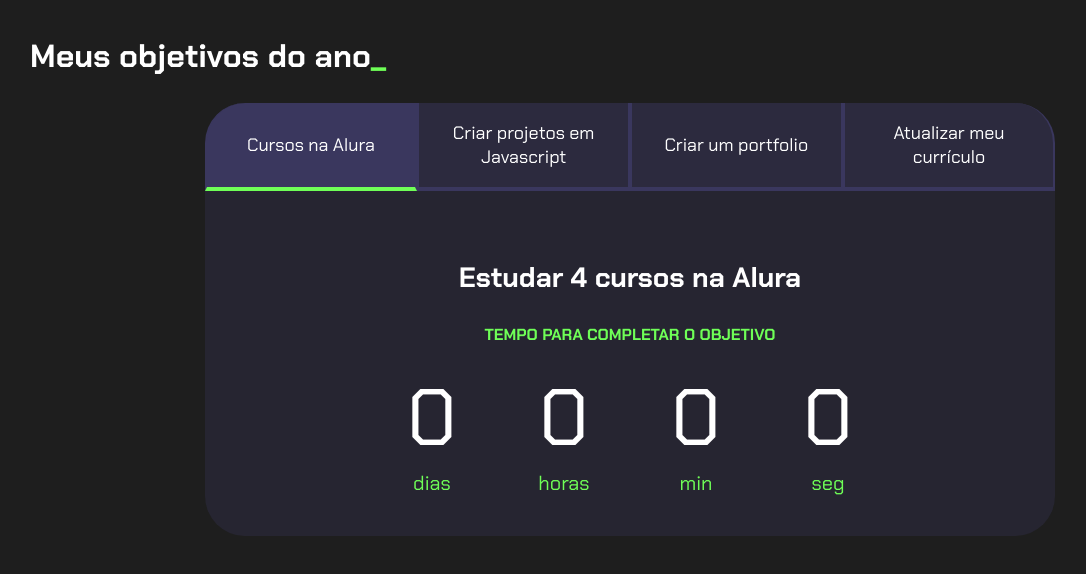
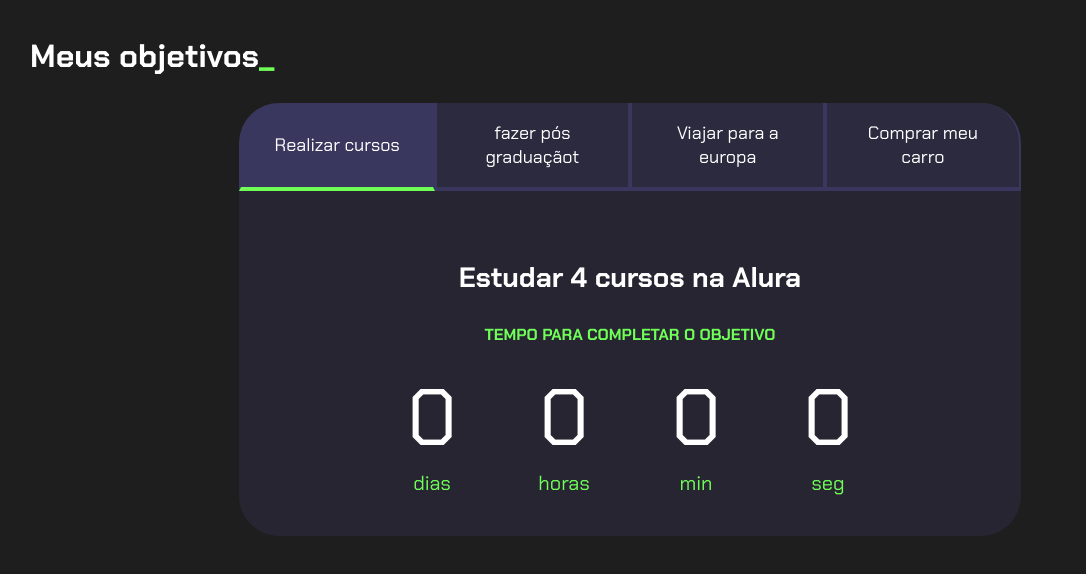
Before and after one commit to bhzow7/bhzow-s_repository, a plain HTML site: page index.html in a window 1280 px wide. Shown: the whole page, without its empty margins (10-1096 px from the left). Drawn offline with Linux system fonts and the light colour scheme.

Commit message:
Index.html

```diff
--- a/index.html
+++ b/index.html
@@ -10,13 +10,13 @@
 
 <body>
     <section class="conteudo-principal">
-        <h2 class="titulo-principal">Meus objetivos do ano<span>_</span></h2>
+        <h2 class="titulo-principal">Meus objetivos<span>_</span></h2>
         <div class="conteudo">
             <div class="botoes">
-                <button class="botao ativo">Cursos na Alura</button>
-                <button class="botao">Criar projetos em Javascript</button>
-                <button class="botao">Criar um portfolio</button>
-                <button class="botao">Atualizar meu currículo</button>
+                <button class="botao ativo">Realizar cursos </button>
+                <button class="botao">fazer pós graduaçãot</button>
+                <button class="botao">Viajar para a europa</button>
+                <button class="botao">Comprar meu carro</button>
             </div>
             <div class="abas-textos">
                 <div class="aba-conteudo ativo">
@@ -42,8 +42,8 @@
                     </div>
                 </div>
                 <div class="aba-conteudo">
-                    <h3 class="aba-conteudo-titulo-principal">Criar 5 projetos em Javascript</h3>
-                    <h4 class="aba-conteudo-titulo-secundario">Tempo para completar o objetivo</h4>
+                    <h3 class="aba-conteudo-titulo-principal">Tempo para concluir</h3>
+                    <h4 class="aba-conteudo-titulo-secundario">Tempo para ter a vida feita</h4>
                     <div class="contador">
                         <div class="contador-digito">
                             <p class="contador-digito-numero" id="dias1"></p>
@@ -64,7 +64,7 @@
                     </div>
                 </div>
                 <div class="aba-conteudo">
-                    <h3 class="aba-conteudo-titulo-principal">Criar um portfolio com os meus 3 melhores projetos</h3>
+                    <h3 class="aba-conteudo-titulo-principal">portfolio 3 melhores projetos</h3>
                     <h4 class="aba-conteudo-titulo-secundario">Tempo para completar o objetivo</h4>
                     <div class="contador">
                         <div class="contador-digito">
```
